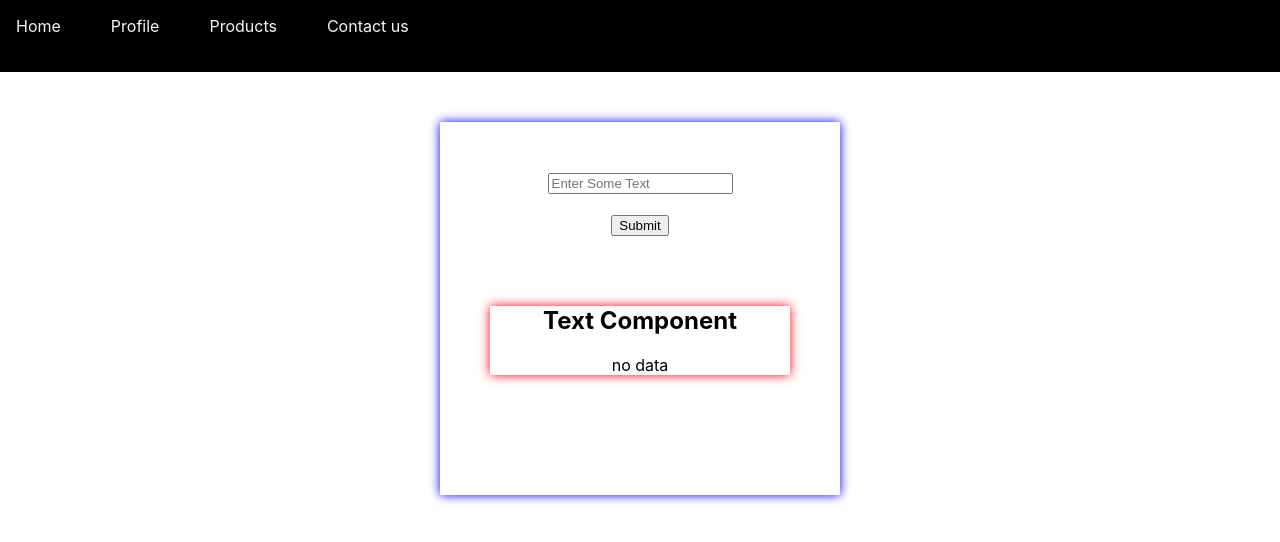
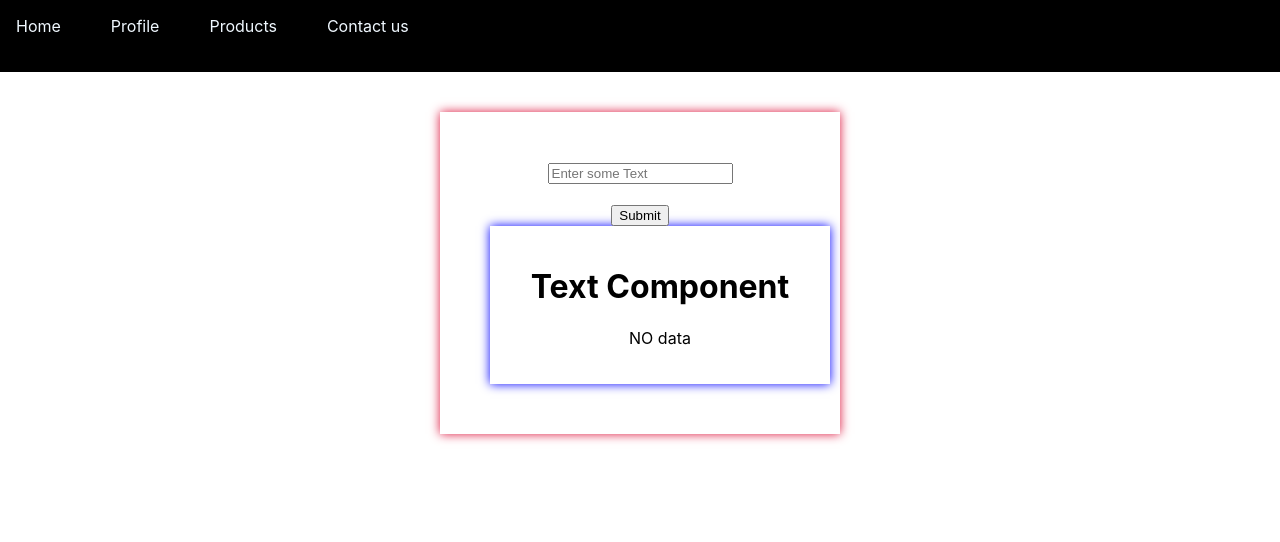
Before and after one commit to prerna1113/react-topics, a React (Create React App) app: page / in a window 1280 px wide. Shown: the top 542 px of the page. Built offline with nearby package versions, Linux system fonts and the light colour scheme.

Commit message:
added input and text

```diff
--- a/src/App.js
+++ b/src/App.js
@@ -13,6 +13,7 @@ import Dom from './component/Dom/Dom';
 import Form from './component/Form/Form';
 import ControlledComponent from './component/Form/ControlledComponent';
 import ParentChild from './component/REVISION/ParentChild';
+import Input from './component/Parent-Child/Input';
 
 
 // import Input from './component/Parent-Child/Input';
@@ -35,7 +36,8 @@ function App() {
   return (
     <div className="App">
       <Navbar/>
-      <ParentChild />
+      <Input />
+      {/* <ParentChild /> */}
       {/* <ControlledComponent /> */}
       {/* <Counter />
       <Dom />
--- a/src/component/Parent-Child/Input.jsx
+++ b/src/component/Parent-Child/Input.jsx
@@ -1,10 +1,22 @@
-import React from 'react'
+import {useState} from 'react'
+import Text from './Text'
 
 function Input(props) {
+  const[input,setInput]=useState("No data");
+  const [state,setState]=useState("NO data");
+  const submitData=()=>{
+    setState(input);
+
+  }
+
   return (
-    <div style={{marginTop:"40px"}}>
-      <input type="text" placeholder="Enter some Text"/>
-      <button>Submit</button>
+    <div style={{margin:"40px auto",width:"300px",boxShadow:"0 0 10px crimson",padding:"50px"}}>
+      <input type="text" placeholder="Enter some Text"
+      onChange={(e)=>{setInput(e.target.value)}}/>
+      <br></br>
+      <br></br>
+      <button onClick={submitData}>Submit</button>
+      <Text data={state}/>
     </div>
   )
 }
--- /dev/null
+++ b/src/component/Parent-Child/Text.jsx
@@ -0,0 +1,12 @@
+import React from 'react'
+
+function Text({data}) {
+  return (
+    <div style={{width:"300px",boxShadow:"0 0 10px blue",padding:"20px",margin:"auto"}}>
+      <h1>Text Component</h1>
+      <p>{data}</p>
+    </div>
+  )
+}
+
+export default Text
```
Also changed, not shown: src/component/Parent-Child/Text.js (deleted, +0 -9 lines).
